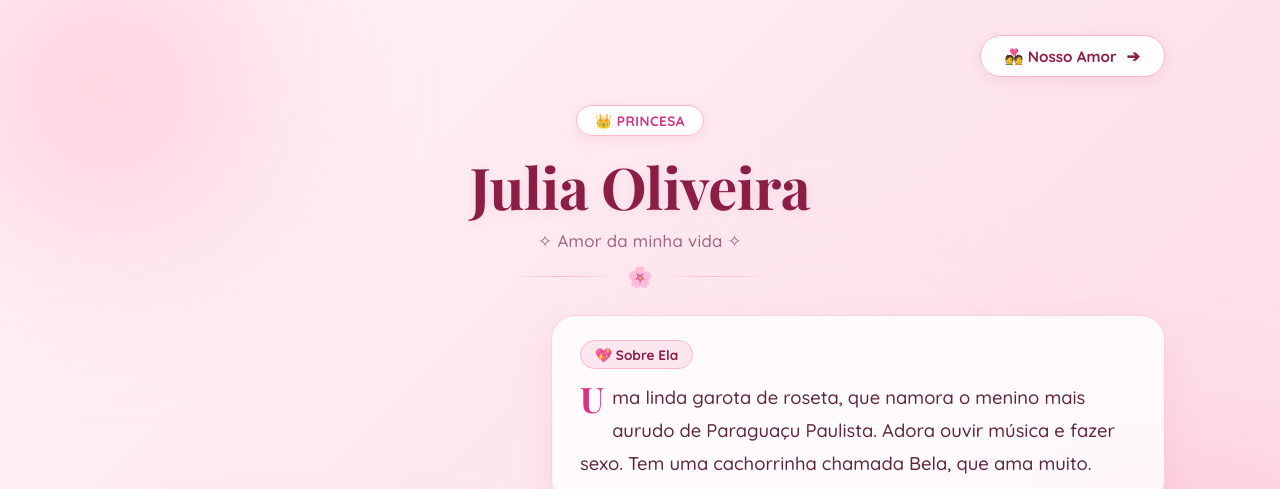
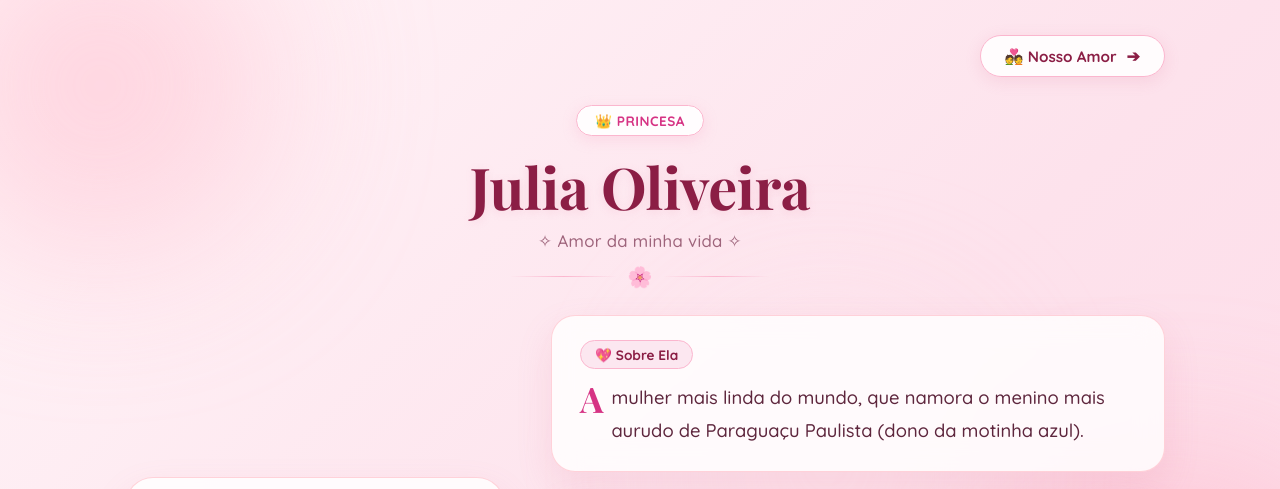
Before and after one commit to Zucolin/Julia, a plain HTML site: page index.html in a window 1280 px wide. Shown: the top 489 px of the page. Drawn offline with nearby package versions, Linux system fonts and the light colour scheme; a web font is replaced by a local one.

Commit message:
Update description of the character in index.html

```diff
--- a/index.html
+++ b/index.html
@@ -56,7 +56,7 @@
                         <span class="tag-pill">💖 Sobre Ela</span>
                     </div>
                     <p class="description-text">
-                        Uma linda garota de roseta, que namora o menino mais aurudo de Paraguaçu Paulista. Adora ouvir música e fazer sexo. Tem uma cachorrinha chamada Bela, que ama muito.
+                        A mulher mais linda do mundo, que namora o menino mais aurudo de Paraguaçu Paulista (dono da motinha azul).
                     </p>
                 </div>
 
```
